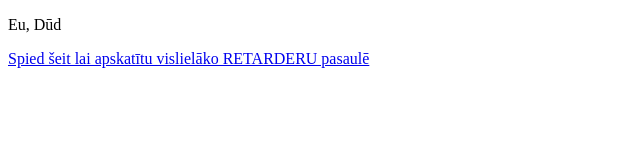
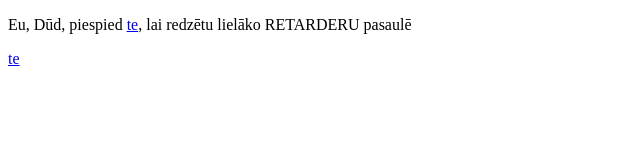
Before and after one commit to L0renco/L0renco.github.io, a plain HTML site: page index.html in a window 1280 px wide. Shown: the whole page, without its empty margins (0-640 px from the left). Drawn offline with Linux system fonts and the light colour scheme.

Commit message:
Update index.html

```diff
--- a/index.html
+++ b/index.html
@@ -2,9 +2,10 @@
 <html>
 <body>
 
-<p>Eu, Dūd</p>
+<p>Eu, Dūd, piespied <a href="dudaretarders.html">te</a>, lai redzētu lielāko RETARDERU pasaulē </p>
 
-<a href="dudaretarders.html">Spied šeit lai apskatītu vislielāko RETARDERU pasaulē</a>
+
+<a href="dudaretarders.html">te</a>
 
 
 
```
